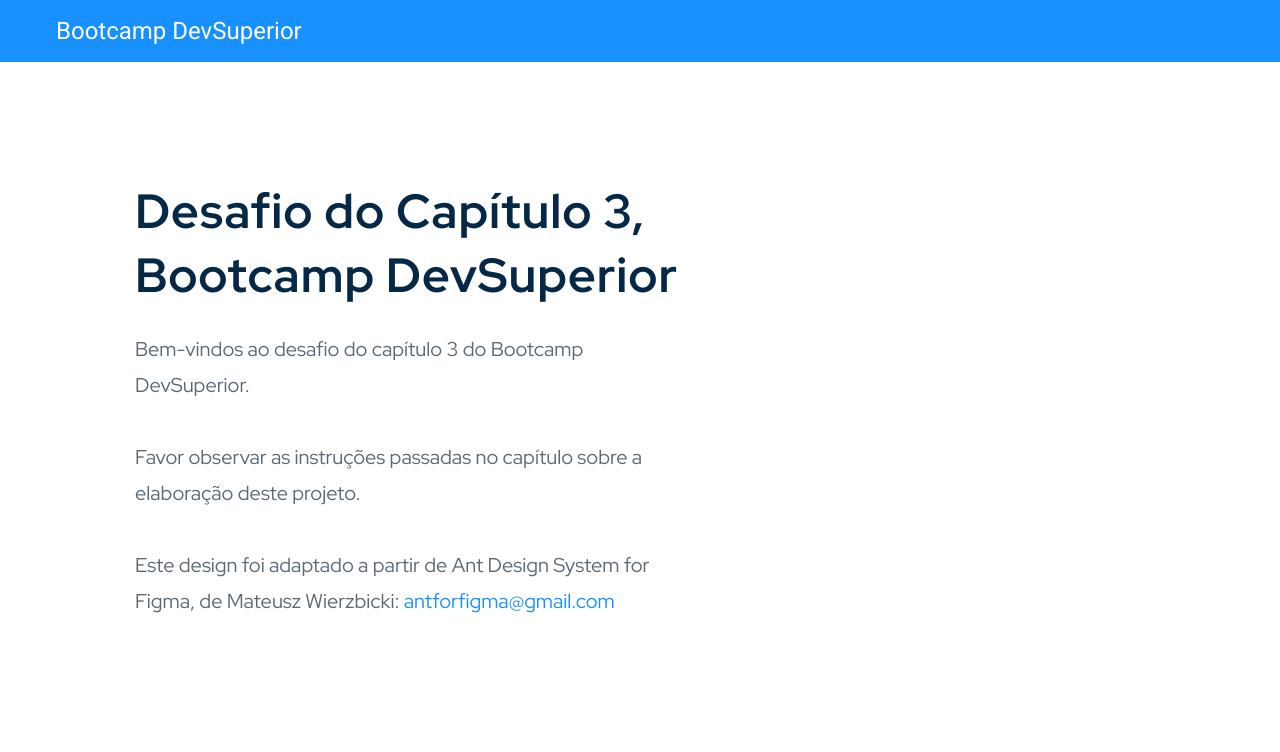
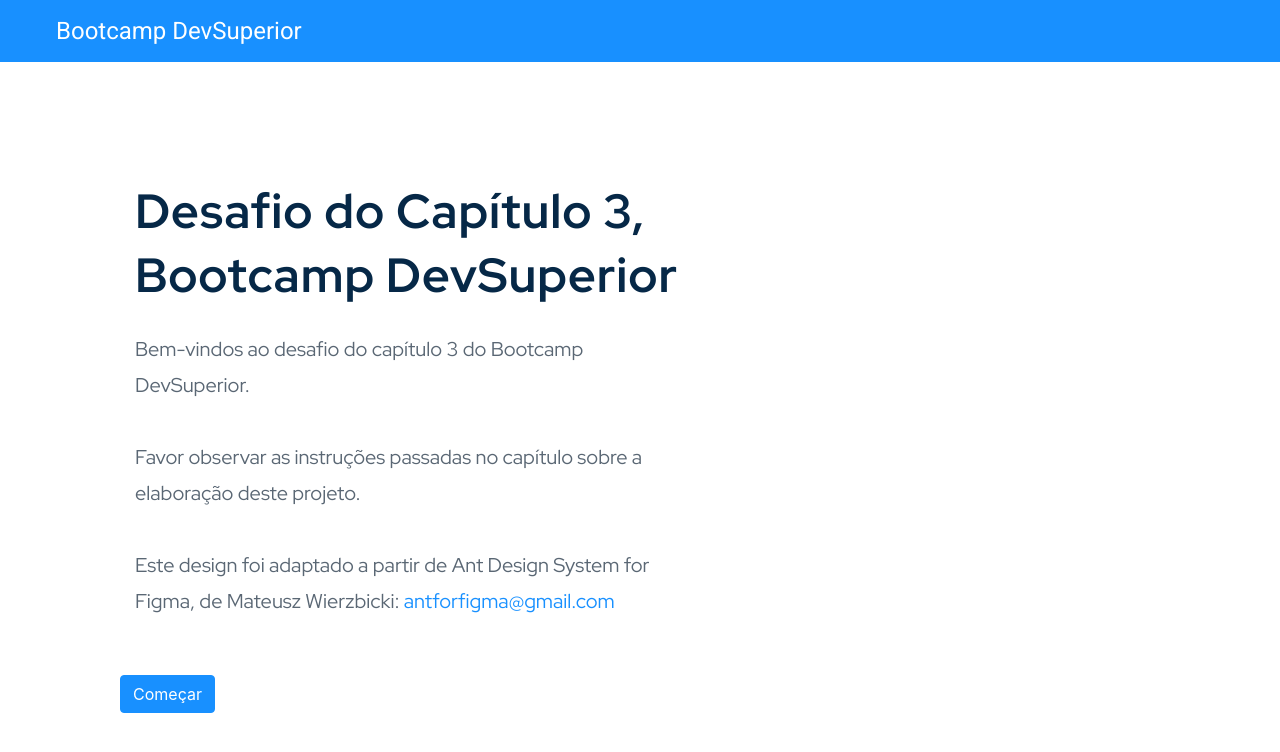
Before and after one commit to celiocausjunior/create-react-app, a React (Create React App) app: page / in a window 1280 px wide. Shown: the top 752 px of the page. Built offline with nearby package versions, Linux system fonts and the light colour scheme.

Commit message:
Home Page Completion

```diff
--- a/src/core/pages/Home/index.tsx
+++ b/src/core/pages/Home/index.tsx
@@ -1,5 +1,6 @@
 import React from 'react';
 import './styles.scss';
+import { Link } from 'react-router-dom';
 
 const Home = () => (
     <div className="home-container">
@@ -9,7 +10,12 @@ const Home = () => (
                 <p className="text-subtitle">Bem-vindos ao desafio do capítulo 3 do Bootcamp DevSuperior.<br /><br />
                 Favor observar as instruções passadas no capítulo sobre a elaboração deste projeto.<br /> <br />
                 Este design foi adaptado a partir de Ant Design System for Figma, de Mateusz Wierzbicki: <span className="email-subtitle">antforfigma@gmail.com</span>
-             </p>
+                </p>
+            </div>
+            <div className="button-home-page">
+                <Link to="/search">
+                    <button type="button" className="btn btn-primary">Começar</button>
+                </Link>
             </div>
         </div>
     </div>
--- a/src/core/pages/Home/styles.scss
+++ b/src/core/pages/Home/styles.scss
@@ -28,3 +28,8 @@ margin-top: 24px;
 .email-subtitle{
     color: #1890FF;
 }
+
+
+.button-home-page{
+    margin-top: 56px;
+}
```
